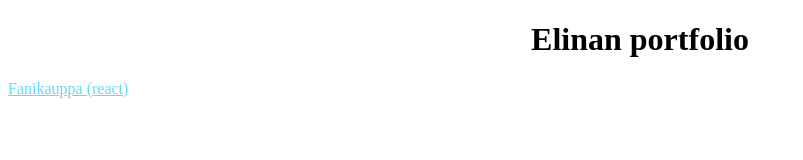
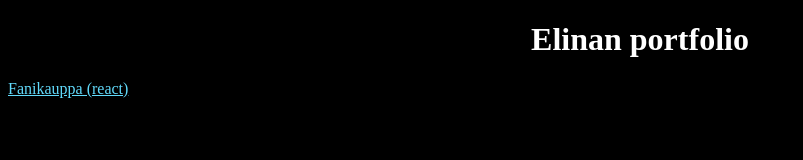
Before and after one commit to neorust/.github.io, a plain HTML site: page index.html in a window 1280 px wide. Shown: the whole page, without its empty margins (0-803 px from the left). Drawn offline with Linux system fonts and the light colour scheme.

Commit message:
index css

```diff
--- a/index.css
+++ b/index.css
@@ -1,10 +1,10 @@
 body {
-    background-color: white;
-    color: black;
+    background-color: black;
+    color: white;
 }
 
 h1 {
-    color: black;
+    color: white;
     text-align: center;
 }
 
```
